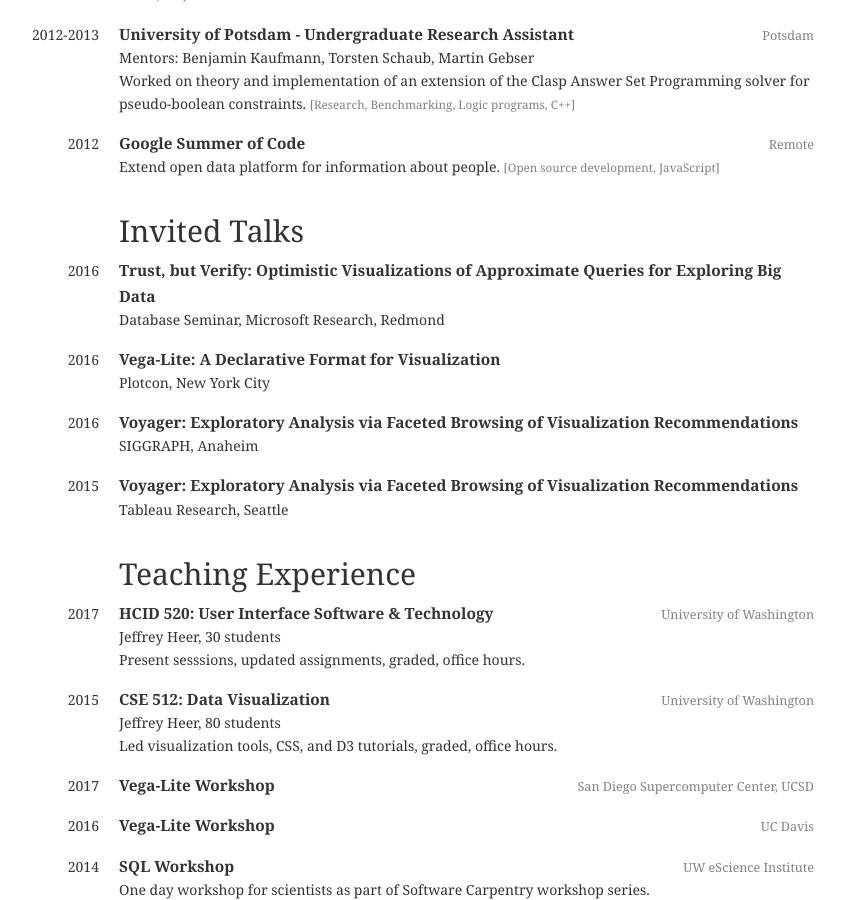
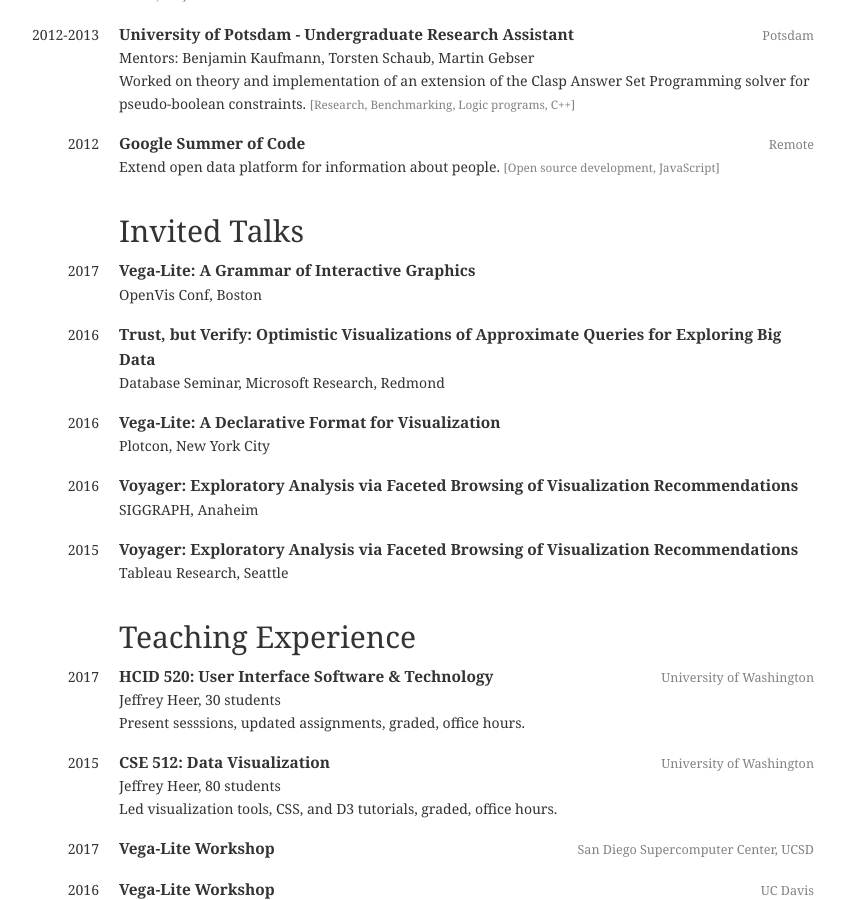
Before and after one commit to domoritz/domoritz.github.io, a Jekyll site: the page built from cv.html, in a window 1280 px wide and 900 px high, scrolled down 2888 px. Shown: the whole window, without its empty margins (226-1071 px from the left). Built offline with Jekyll 4.4.1, drawn with Linux system fonts in a browser that asks for light colours.

Commit message:
Add Openvisconf
Also add links

```diff
--- a/_data/talks.yml
+++ b/_data/talks.yml
@@ -1,8 +1,13 @@
+- title: "Vega-Lite: A Grammar of Interactive Graphics"
+  location: OpenVis Conf, Boston
+  url: https://openvisconf.com/#speakers
+  year: 2017
 - title: "Trust, but Verify: Optimistic Visualizations of Approximate Queries for Exploring Big Data"
   location: Database Seminar, Microsoft Research, Redmond
   year: 2016
 - title: "Vega-Lite: A Declarative Format for Visualization"
   location: Plotcon, New York City
+  url: https://plotcon-2016.plot.ly/schedule
   year: 2016
 - title: "Voyager: Exploratory Analysis via Faceted Browsing of Visualization Recommendations"
   location: SIGGRAPH, Anaheim
```
